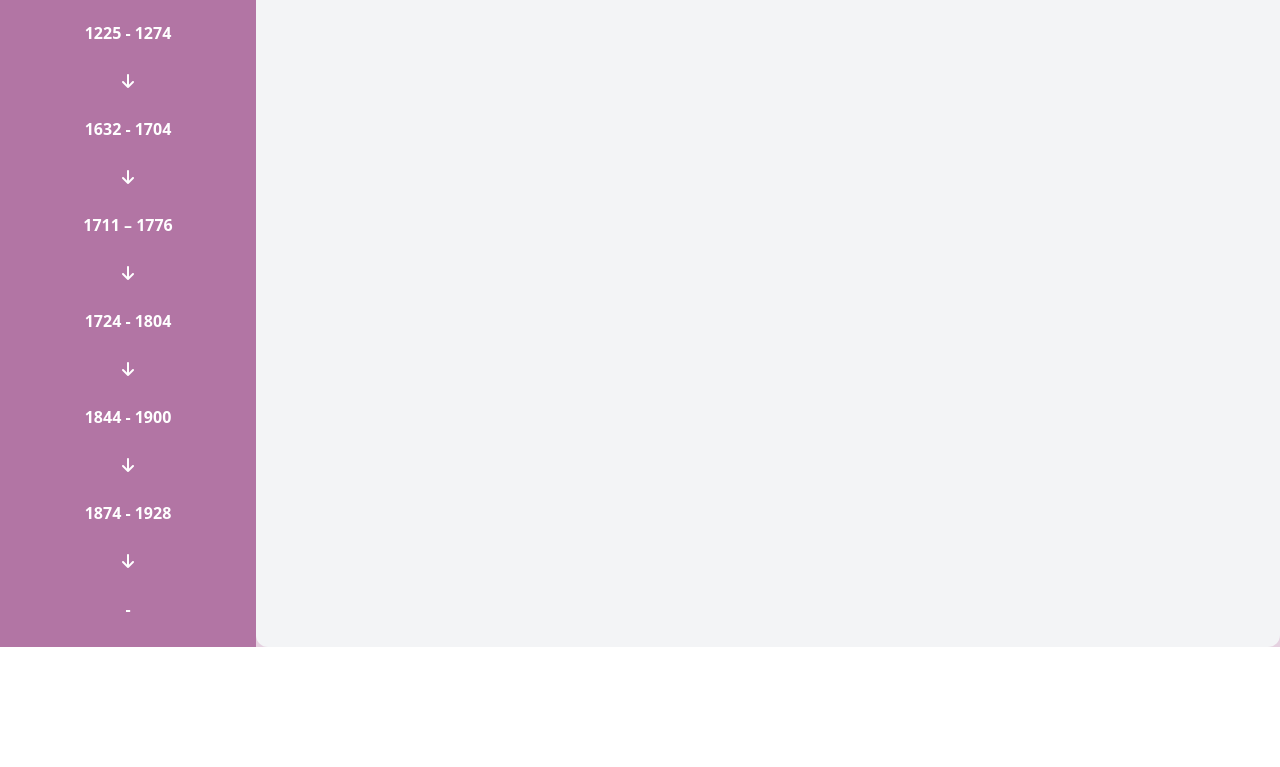
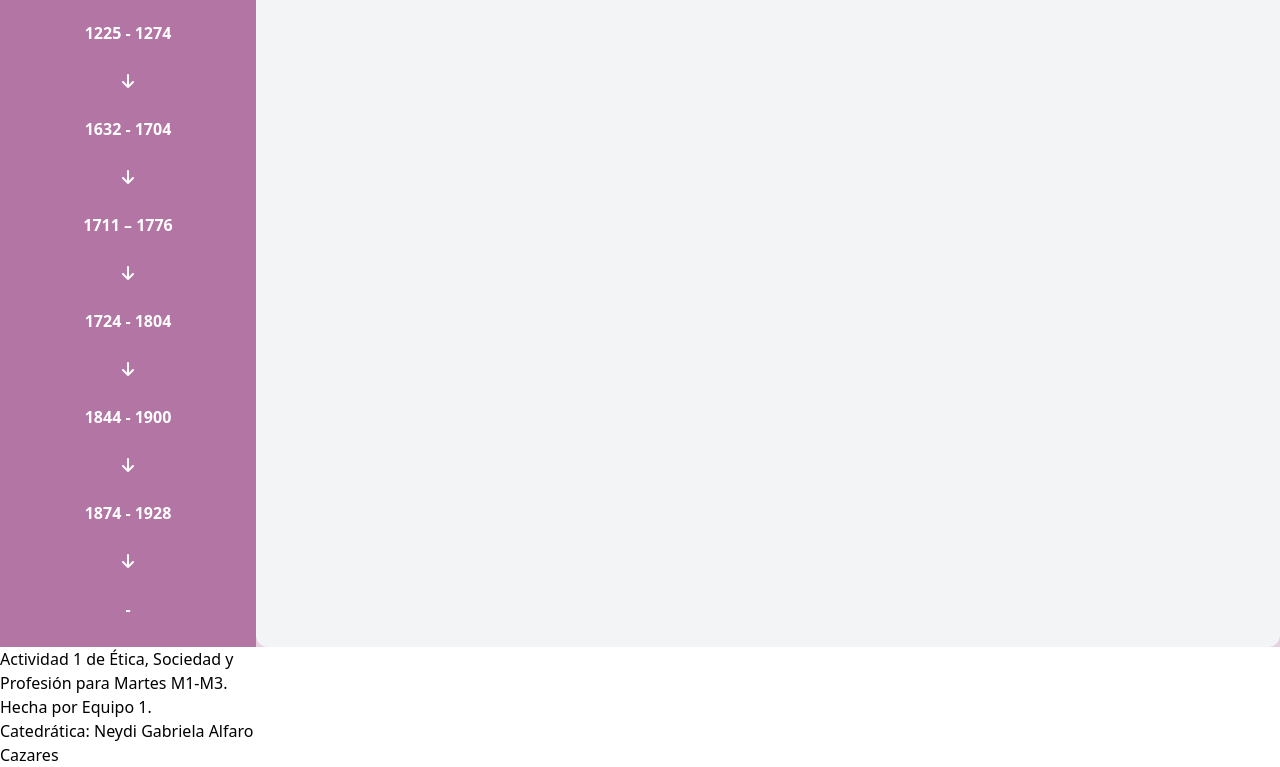
Before and after one commit to fanyCaz/filosofos, a plain HTML site: page index.html in a window 1280 px wide. Shown: the part 341-1108 px from the top of the page. Before the commit the page ends 988 px from the top, so only its background shows below. Drawn offline with nearby package versions, Linux system fonts and the light colour scheme.

Commit message:
Datos de materia

```diff
--- a/index.html
+++ b/index.html
@@ -22,7 +22,6 @@
 					<li class="date"><i class="fas fa-arrow-down"></i></li>
 					<li id="locke" class="date py-2 px-4">1632 - 1704</li>
 					<li class="date"><i class="fas fa-arrow-down"></i></li>
-
 					<li id="hume" class="date py-2 px-4">1711 – 1776</li>
 					<li class="date"><i class="fas fa-arrow-down"></i></li>
 					<li id="kant" class="date py-2 px-4">1724 - 1804</li>
@@ -31,8 +30,6 @@
 					<li class="date"><i class="fas fa-arrow-down"></i></li>
 					<li id="scheler" class="date py-2 px-4">1874 - 1928</li>
 					<li class="date"><i class="fas fa-arrow-down"></i></li>
-
-
 					<li id="" class="date py-2 px-4">-</li>
 				</ul>
 			</nav>
@@ -56,6 +53,10 @@
 			  </div>
 			</figure>
 		</section>
+		<div>
+			<p>Actividad 1 de Ética, Sociedad y Profesión para Martes M1-M3. Hecha por Equipo 1.</p>
+			<p>Catedrática: Neydi Gabriela Alfaro Cazares</p>
+		</div>
 	</div>
 </body>
 <script type="text/javascript" src="index.js"></script>
```
